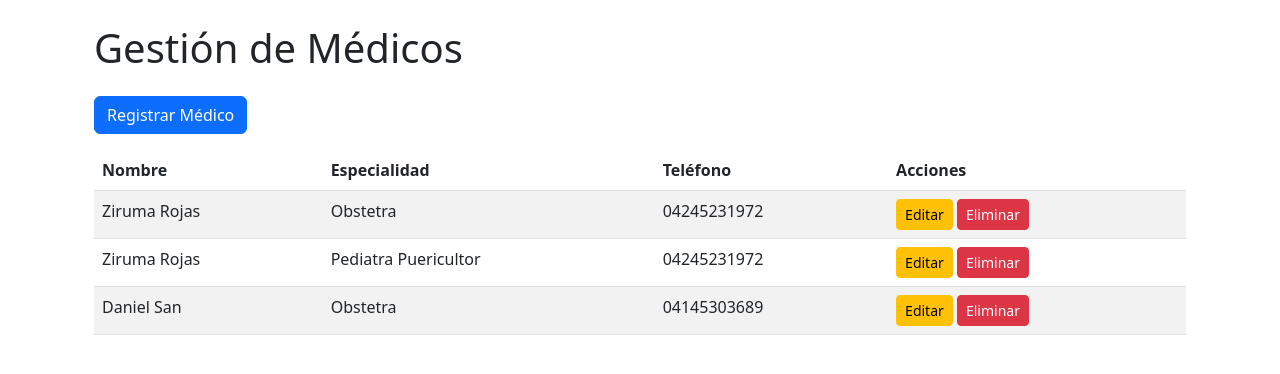
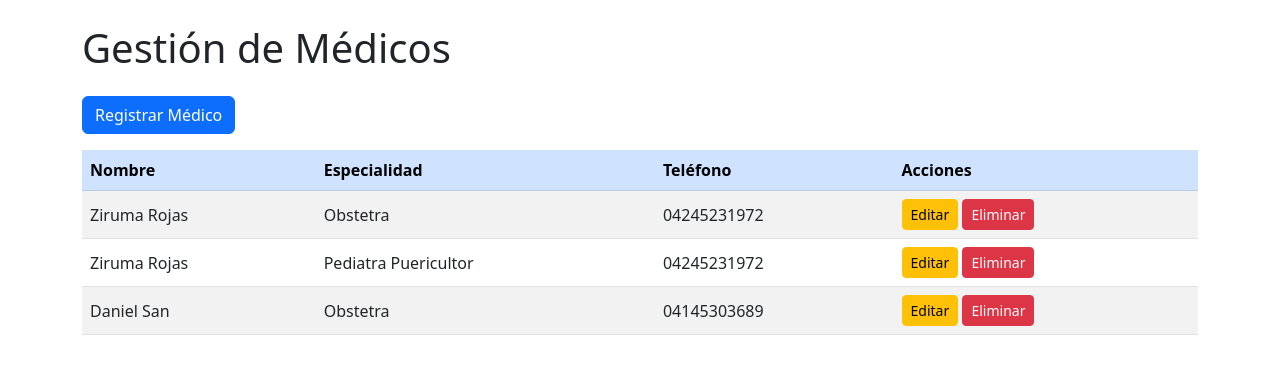
Before and after one commit to castillorojasdiego-create/CitaPlus, a Flask app: page /medicos in a window 1280 px wide. Shown: the part 56-430 px from the top of the page. Run offline with Flask 3, Linux system fonts and the light colour scheme; a user stored in the database is signed in; data comes from the database, SQL or seed files in the repository.

Commit message:
Update medicos.html

```diff
--- a/templates/medicos.html
+++ b/templates/medicos.html
@@ -1,13 +1,15 @@
 {% extends "base.html" %}
 
-{% block title %}Gestión de Médicos{% endblock %}
+{% block title %}Administración de Médicos{% endblock %}
 
 {% block content %}
-<div class="container mt-4">
 
 <h1 class="mb-4">Gestión de Médicos</h1>
 
-    <!-- Mensajes de éxito -->
+<a href="{{ url_for('registrar_medico') }}" class="btn btn-primary mb-3">
+    Registrar Médico
+</a>
+
 {% with mensajes = get_flashed_messages(with_categories=true) %}
     {% if mensajes %}
         {% for categoria, mensaje in mensajes %}
@@ -19,10 +21,10 @@
     {% endif %}
 {% endwith %}
 
-    <a href="/medicos/registrar" class="btn btn-primary mb-3">Registrar Médico</a>
+<div class="table-responsive">
+    <table class="table table-striped table-hover align-middle">
 
-    <table class="table table-striped">
-        <thead>
+        <thead class="table-primary">
             <tr>
                 <th>Nombre</th>
                 <th>Especialidad</th>
@@ -30,6 +32,7 @@
                 <th>Acciones</th>
             </tr>
         </thead>
+
         <tbody>
             {% for m in medicos %}
             <tr>
@@ -38,8 +41,7 @@
                 <td>{{ m.telefono }}</td>
                 <td>
                     <a href="/medicos/editar/{{ m.id }}" class="btn btn-warning btn-sm">Editar</a>
-                    <a href="/medicos/eliminar/{{ m.id }}"
-                       class="btn btn-danger btn-sm"
+                    <a href="/medicos/eliminar/{{ m.id }}" class="btn btn-danger btn-sm"
                        onclick="return confirm('¿Seguro que deseas eliminar este médico?');">
                        Eliminar
                     </a>
@@ -47,7 +49,8 @@
             </tr>
             {% endfor %}
         </tbody>
+
     </table>
+</div>
 
-</div>
 {% endblock %}
```
Lines whose indentation alone changed are shown as unchanged.
